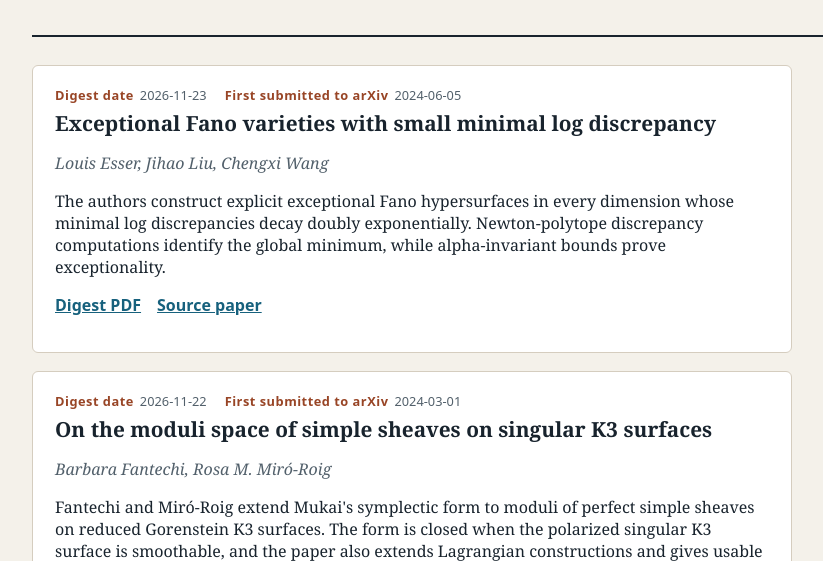
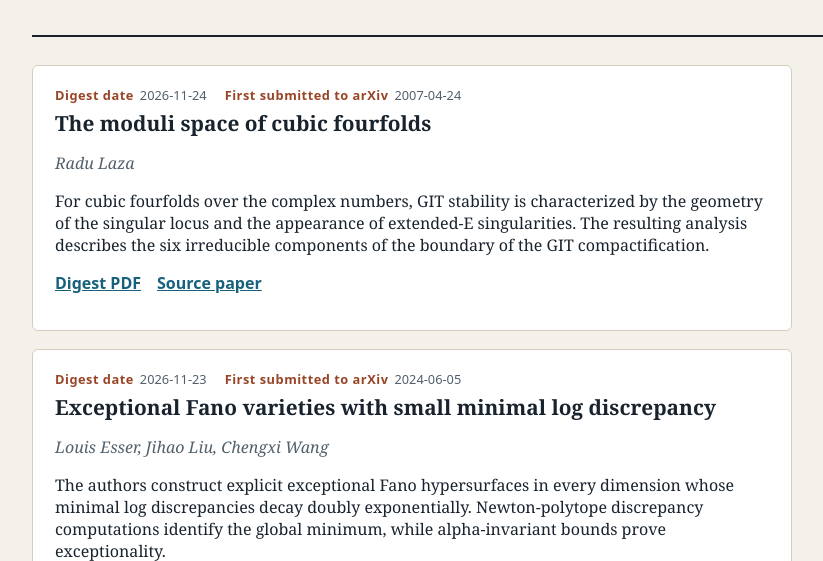
Before and after one commit to Yoaskay/daily-math-paper-digest-pages, a plain HTML site: page topics/algebraic-geometry.html in a window 1280 px wide. Shown: the part 239-800 px from the top of the page, without its empty margins (158-981 px from the left). Drawn offline with Linux system fonts and the light colour scheme.

Commit message:
Publish digest site for 2026-11-24

```diff
--- a/topics/algebraic-geometry.html
+++ b/topics/algebraic-geometry.html
@@ -14,6 +14,16 @@
     <p>Miscellaneous topics in algebraic geometry.</p></header>
     <section class="digest-list" aria-label="Algebraic geometry digests">
     <article class="digest">
+<dl class="dates">
+<div><dt>Digest date</dt><dd>2026-11-24</dd></div>
+<div><dt>First submitted to arXiv</dt><dd>2007-04-24</dd></div>
+</dl>
+<h2>The moduli space of cubic fourfolds</h2>
+<p class="authors">Radu Laza</p>
+<p>For cubic fourfolds over the complex numbers, GIT stability is characterized by the geometry of the singular locus and the appearance of extended-E singularities. The resulting analysis describes the six irreducible components of the boundary of the GIT compactification.</p>
+<p class="links"><a href="../digests/2026-11-24-arxiv-0704.3256.pdf">Digest PDF</a> <a href="http://arxiv.org/abs/0704.3256v2">Source paper</a></p>
+</article>
+<article class="digest">
 <dl class="dates">
 <div><dt>Digest date</dt><dd>2026-11-23</dd></div>
 <div><dt>First submitted to arXiv</dt><dd>2024-06-05</dd></div>
```
Also changed, not shown: index.html (+1 -1 lines), 1 other file.
